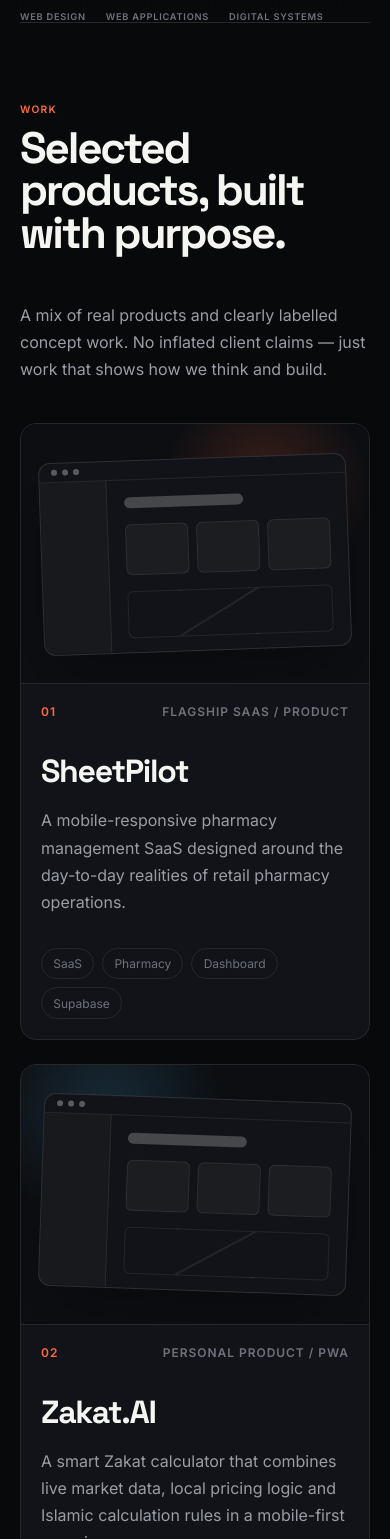
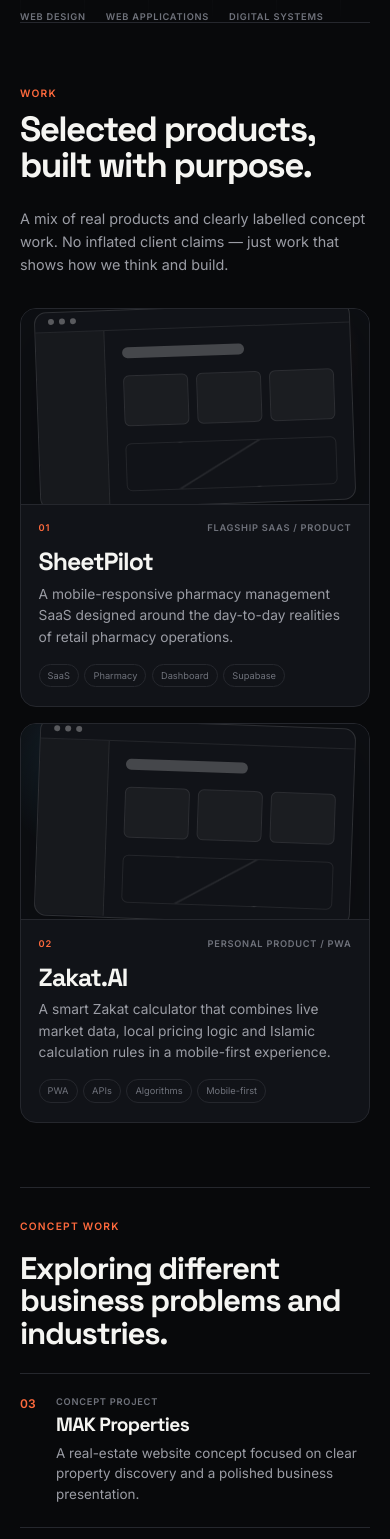
Before and after one commit to rahilislam/Rahil-Forge, a React (Vite) app: page / in a window 390 px wide. Shown: the part 269-1808 px from the top of the page. Built offline with nearby package versions, Linux system fonts and the light colour scheme.

Commit message:
Polish mobile work cards and concept spacing

```diff
--- a/src/components/Work/WorkSection.css
+++ b/src/components/Work/WorkSection.css
@@ -295,6 +295,123 @@
   .concept-card + .concept-card {
     border-left: 0;
   }
+
+  .work-section {
+    padding-block: 4rem;
+  }
+
+  .work-heading {
+    gap: 1.5rem;
+    margin-bottom: 2rem;
+  }
+
+  .work-heading h2 {
+    font-size: clamp(2.1rem, 9vw, 3.1rem);
+    line-height: 1.02;
+    letter-spacing: -0.045em;
+    text-wrap: balance;
+  }
+
+  .work-intro {
+    max-width: 100%;
+    font-size: 0.9rem;
+    line-height: 1.6;
+  }
+
+  .featured-work {
+    gap: 1rem;
+  }
+
+  .project-visual {
+    min-height: 0;
+    aspect-ratio: 16 / 9;
+    padding: 1rem;
+  }
+
+  .project-card__body {
+    padding: 1.1rem 1.1rem 1.2rem;
+  }
+
+  .project-card__meta {
+    gap: 0.75rem;
+    margin-bottom: 1rem;
+    font-size: 0.58rem;
+  }
+
+  .project-card h3 {
+    margin-bottom: 0.5rem;
+    font-size: 1.55rem;
+    line-height: 1.08;
+  }
+
+  .project-card p {
+    font-size: 0.86rem;
+    line-height: 1.55;
+  }
+
+  .project-tags {
+    gap: 0.35rem;
+    margin-top: 1rem;
+  }
+
+  .project-tags li {
+    padding: 0.32rem 0.5rem;
+    font-size: 0.58rem;
+  }
+
+  .concept-work {
+    margin-top: 4rem;
+    padding-top: 2rem;
+  }
+
+  .concept-heading {
+    gap: 1.25rem;
+    margin-bottom: 1.5rem;
+  }
+
+  .concept-heading h3 {
+    max-width: none;
+    font-size: clamp(1.9rem, 8vw, 2.6rem);
+    line-height: 1.04;
+  }
+
+  .concept-card {
+    grid-template-columns: 24px minmax(0, 1fr);
+    gap: 0.75rem;
+    min-height: 0;
+    padding: 1.35rem 0;
+  }
+
+  .concept-card p {
+    margin-bottom: 0.45rem;
+    font-size: 0.58rem;
+  }
+
+  .concept-card h4 {
+    margin-bottom: 0.45rem;
+    font-size: 1.2rem;
+    line-height: 1.12;
+  }
+
+  .concept-card div > span {
+    max-width: 100%;
+    font-size: 0.84rem;
+    line-height: 1.55;
+  }
+}
+
+@media (max-width: 380px) {
+  .work-section {
+    padding-block: 3.5rem;
+  }
+
+  .project-card h3 {
+    font-size: 1.45rem;
+  }
+
+  .concept-card {
+    grid-template-columns: 20px minmax(0, 1fr);
+  }
 }
 
 @media (prefers-reduced-motion: reduce) {
```
